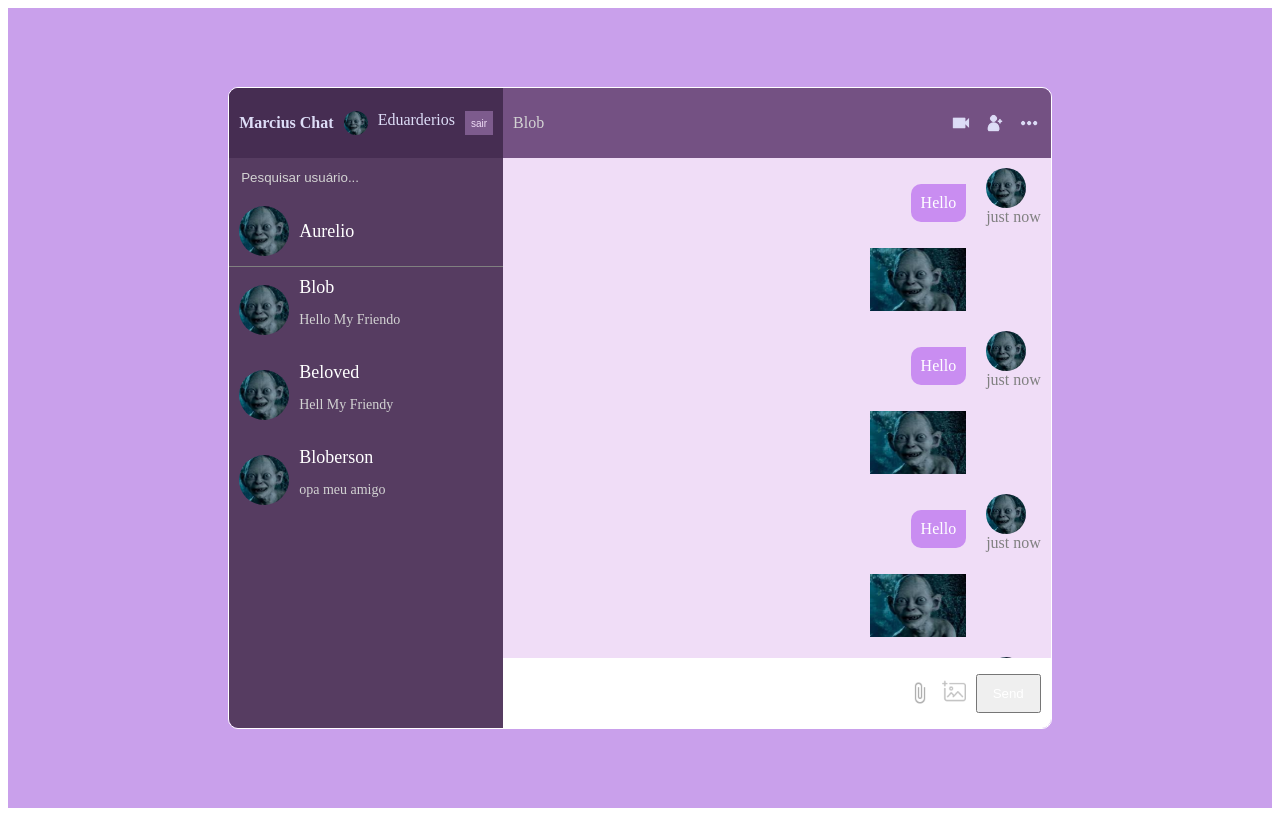
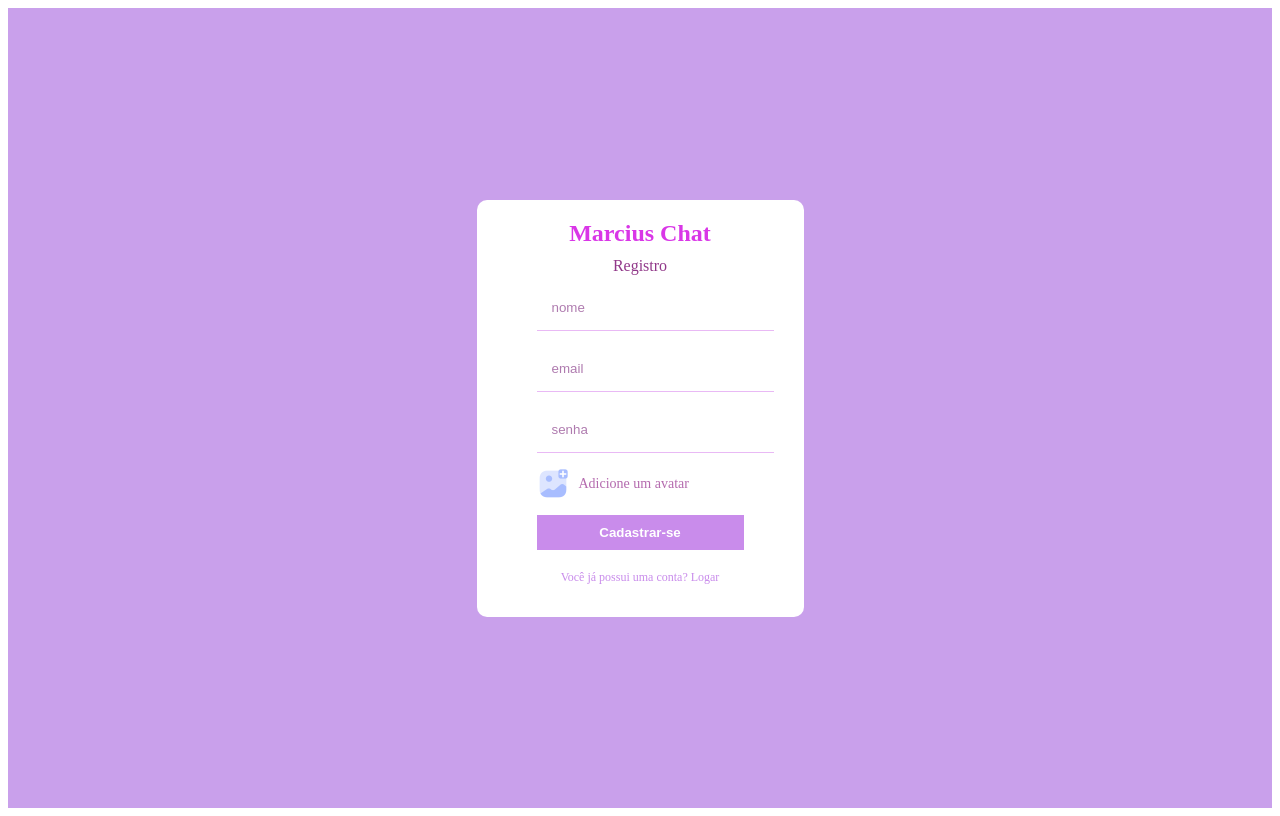
Before and after one commit to VitorSiqueirr/TrabalhoSD-CHAT, a React (Create React App) app: page / in a window 1280 px wide. Built offline with nearby package versions, Linux system fonts and the light colour scheme.

Commit message:
59:38 min

```diff
--- a/package.json
+++ b/package.json
@@ -6,6 +6,7 @@
     "@testing-library/jest-dom": "^5.16.5",
     "@testing-library/react": "^13.4.0",
     "@testing-library/user-event": "^13.5.0",
+    "firebase": "^9.18.0",
     "react": "^18.2.0",
     "react-dom": "^18.2.0",
     "react-scripts": "5.0.1",
--- a/src/App.js
+++ b/src/App.js
@@ -4,7 +4,7 @@ import Register from "./pages/Register";
 import "./style.scss";
 
 function App() {
-  return <Home />;
+  return <Register />;
 }
 
 export default App;
--- /dev/null
+++ b/src/firebase.js
@@ -0,0 +1,21 @@
+// Import the functions you need from the SDKs you need
+import { initializeApp } from "firebase/app";
+import { getAuth } from "firebase/auth";
+import { getStorage} from "firebase/storage";
+// TODO: Add SDKs for Firebase products that you want to use
+// https://firebase.google.com/docs/web/setup#available-libraries
+
+// Your web app's Firebase configuration
+const firebaseConfig = {
+  apiKey: "AIzaSyCqzBSjJxwLQ4dI0ESTH9Vqw7CSRZbe2FQ",
+  authDomain: "marciuschat.firebaseapp.com",
+  projectId: "marciuschat",
+  storageBucket: "marciuschat.appspot.com",
+  messagingSenderId: "255506769482",
+  appId: "1:255506769482:web:69edb94bfdf343e3fee8b3"
+};
+
+// Initialize Firebase
+export const app = initializeApp(firebaseConfig);
+export const auth = getAuth();
+export const storage = getStorage();;
--- a/src/pages/Register.jsx
+++ b/src/pages/Register.jsx
@@ -1,13 +1,51 @@
-import React from "react";
+import React, { useState } from "react";
 import Add from "../images/addAvatar.png";
+import { createUserWithEmailAndPassword, updateProfile } from "firebase/auth";
+import { auth, storage} from "../firebase";
+import { ref, uploadBytesResumable, getDownloadURL } from "firebase/storage";
+
 
 const Register = () => {
+  const [error, setError] = useState(false);
+  const handleSubmit = async (event) => {
+    event.preventDefault();
+    const displayName = event.target[0].value;
+    const email = event.target[1].value;
+    const password = event.target[2].value;
+    const file = event.target[3].files[0];
+
+    try {
+      const response = await createUserWithEmailAndPassword(auth, email, password);
+
+      const storageRef = ref(storage, displayName);
+
+      const uploadTask = uploadBytesResumable(storageRef, file);
+
+      // Register three observers:
+      uploadTask.on(
+        (error) => {
+          setError(true);
+        },
+        () => {
+          getDownloadURL(uploadTask.snapshot.ref).then(async(downloadURL) => {
+            await updateProfile(response.user, {
+              displayName: displayName,
+              photoURL: downloadURL,
+            })
+          });
+        }
+      );
+    } catch (error) {
+      setError(true);
+    }
+  }
+
   return (
     <div className="formContainer">
       <div className="formWrapper">
         <span className="logo">Marcius Chat</span>
         <span className="title">Registro</span>
-        <form>
+        <form onSubmit={handleSubmit}>
           <input type="text" placeholder="nome" />
           <input type="email" placeholder="email" />
           <input type="password" placeholder="senha" />
@@ -17,6 +55,7 @@ const Register = () => {
             <span>Adicione um avatar</span>
           </label>
           <button>Cadastrar-se</button>
+          {error && <span>Algo deu errado</span>}
         </form>
         <p>Você já possui uma conta? Logar</p>
       </div>
```
Also changed, not shown: 1 other file (tests, documents, lock files or other folders).
